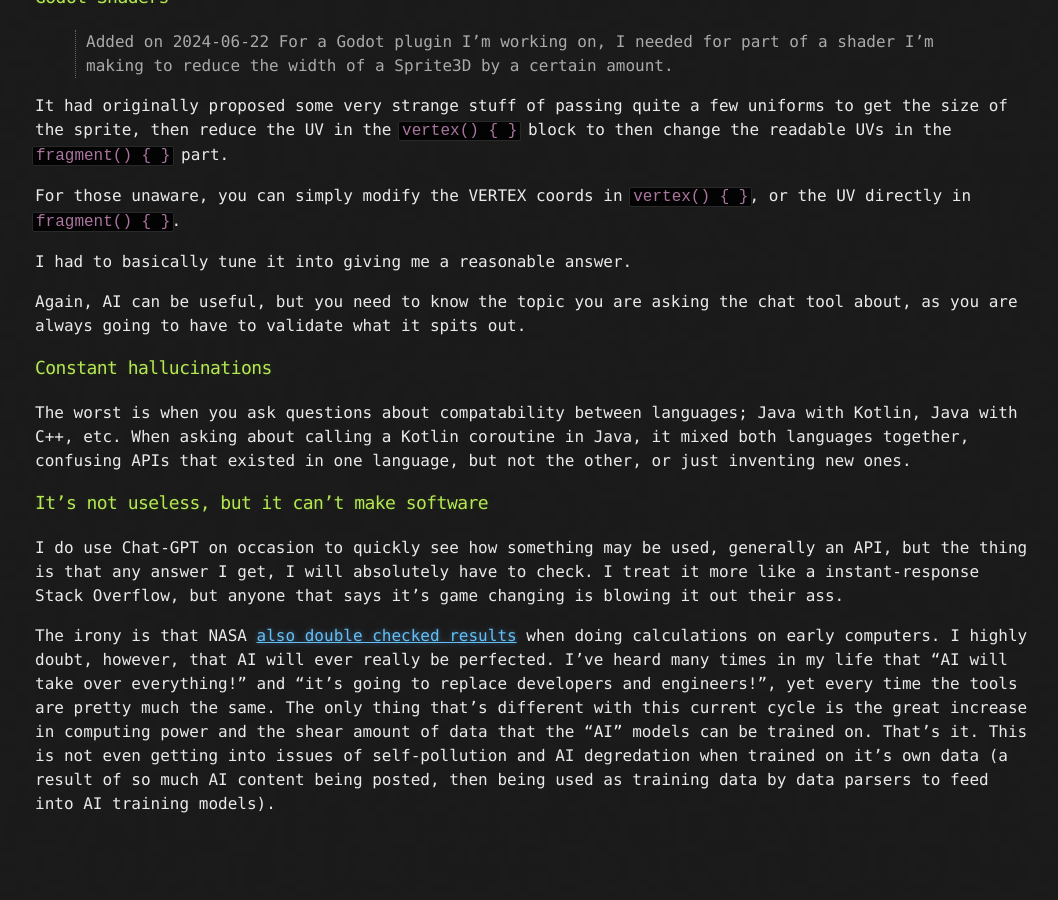
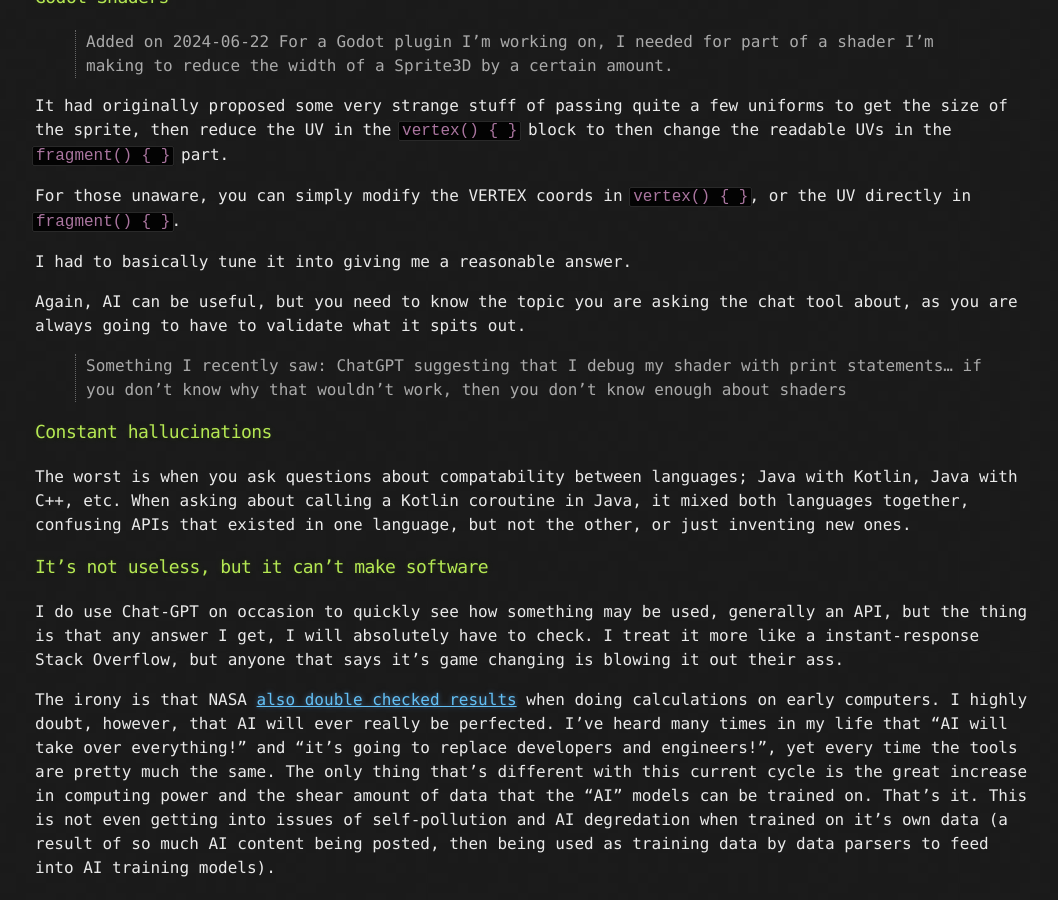
Before and after one commit to HubbleCommand/HubbleCommand.github.io, a Jekyll site: the page built from _posts/2024-01-21-ai-vs-se.md, in a window 1280 px wide and 900 px high, scrolled down 2008 px. Shown: the whole window, without its empty margins (105-1163 px from the left). Built offline with Jekyll 4.4.1, drawn with Linux system fonts in a browser that asks for light colours; nearby versions of some CDN libraries; before the commit the page ends 2844 px from its top, so only the background shows below that; some of the changed lines change nothing that is shown; some of the changed text lies outside the part shown.

Commit message:
funny ai vs se update

```diff
--- a/_posts/2024-01-21-ai-vs-se.md
+++ b/_posts/2024-01-21-ai-vs-se.md
@@ -2,7 +2,7 @@
 layout: post
 title: "AI vs Software Engineering"
 date: 2024-01-21
-last_modified_at: 2024-07-17
+last_modified_at: 2024-08-08
 ---
 
 <iframe width="420" height="315" src="https://www.youtube.com/embed/zGBhsZHjqkU" frameborder="0" allowfullscreen></iframe>
@@ -153,6 +153,8 @@ I had to basically tune it into giving me a reasonable answer.
 
 Again, AI can be useful, but you need to know the topic you are asking the chat tool about, as you are always going to have to validate what it spits out.
 
+> Something I recently saw: ChatGPT suggesting that I debug my shader with print statements... if you don't know why that wouldn't work, then you don't know enough about shaders
+
 ### Constant hallucinations
 The worst is when you ask questions about compatability between languages; Java with Kotlin, Java with C++, etc. When asking about calling a Kotlin coroutine in Java, it mixed both languages together, confusing APIs that existed in one language, but not the other, or just inventing new ones.
 
```
